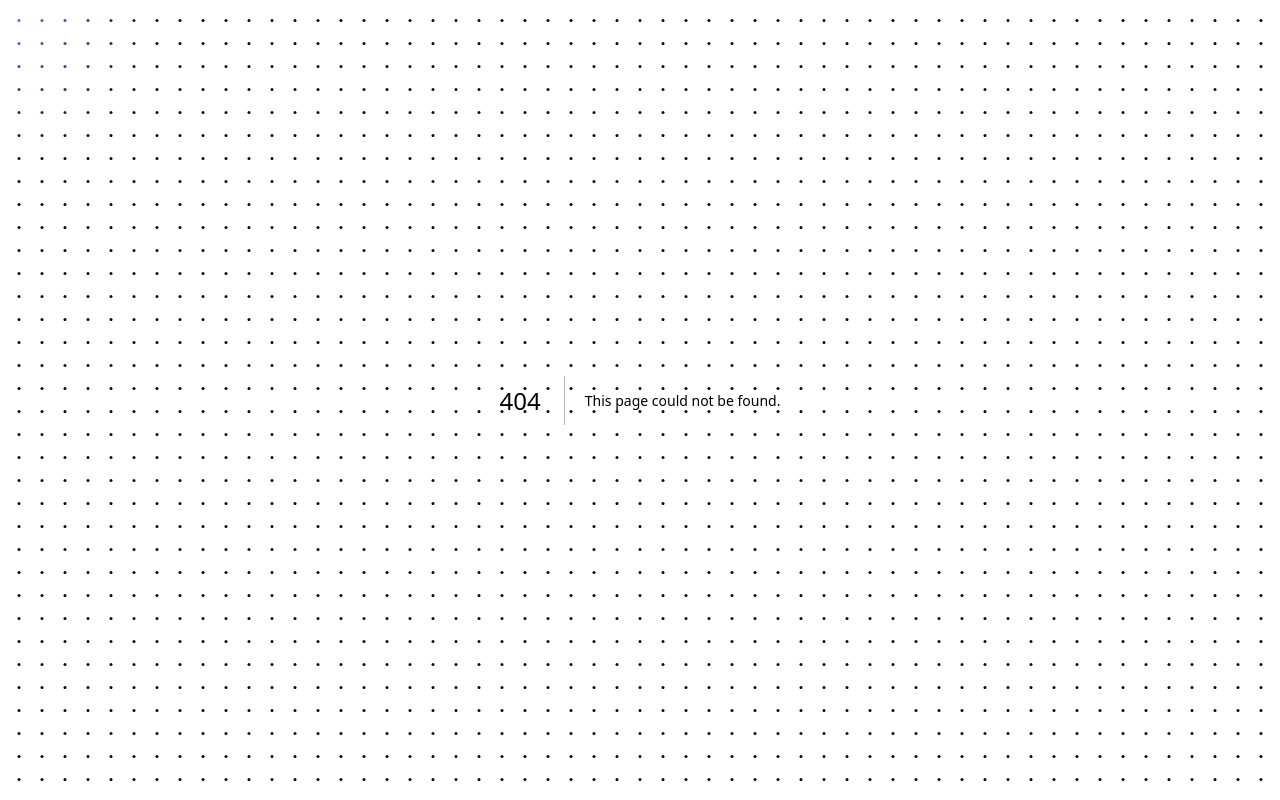
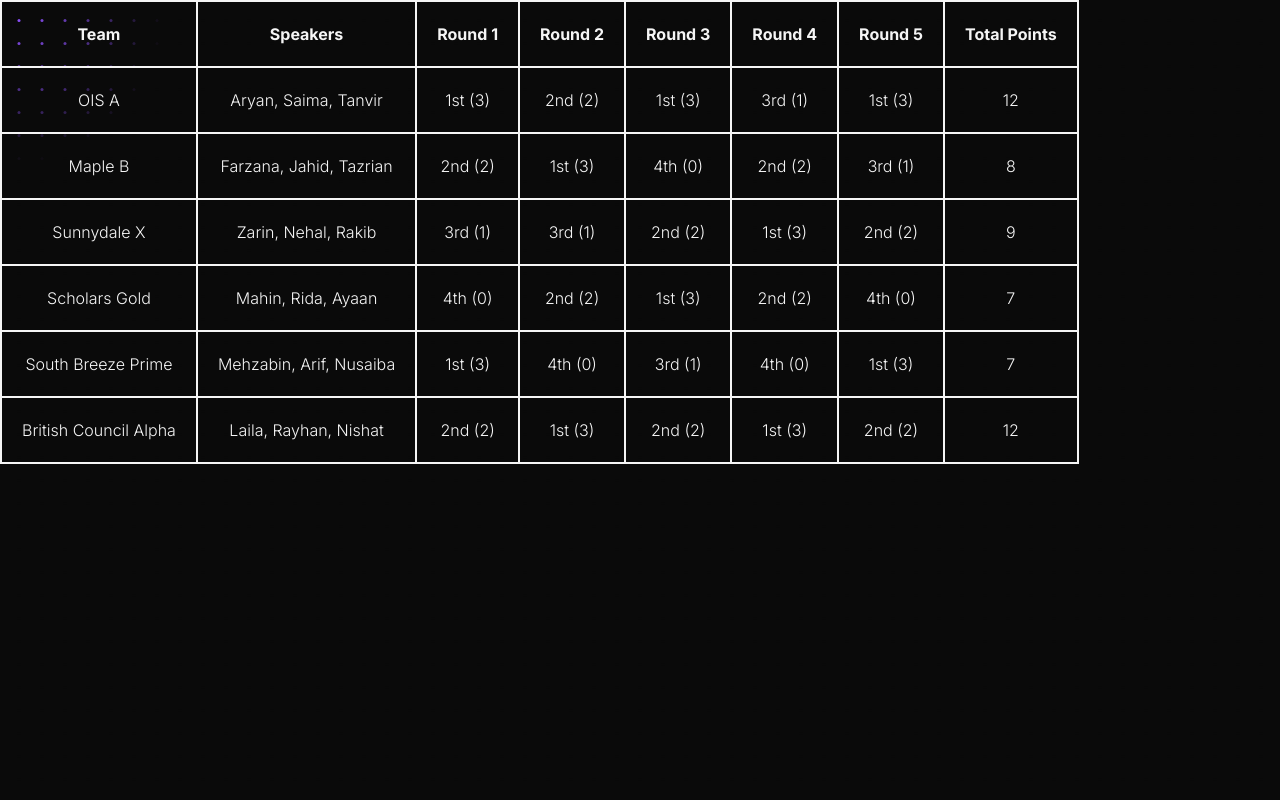
Before and after one commit to Ferdus615/TabMaster, a Next.js app: page /demo in a window 1280 px wide. Before the commit this address had no page. Built offline with nearby package versions, Linux system fonts and the light colour scheme.

Commit message:
demo team info tabel

```diff
--- /dev/null
+++ b/app/demo/page.jsx
@@ -0,0 +1,8 @@
+import TeamPage from "@/components/demoPage/TeamPage";
+import React from "react";
+
+const page = () => {
+  return <TeamPage />;
+};
+
+export default page;
--- a/app/globals.css
+++ b/app/globals.css
@@ -120,4 +120,16 @@ body {
   li {
     @apply text-lg italic font-light list-disc;
   }
+
+  table {
+    @apply border-2 text-center;
+  }
+
+  th {
+    @apply border-2 font-bold p-5;
+  }
+
+  td {
+    @apply border-2 font-light p-5;
+  }
 }
--- /dev/null
+++ b/components/demoPage/TeamPage.jsx
@@ -0,0 +1,82 @@
+import React from "react";
+
+const TeamPage = () => {
+  return (
+    <div>
+      <table>
+        <tr>
+          <th>Team</th>
+          <th>Speakers</th>
+          <th>Round 1</th>
+          <th>Round 2</th>
+          <th>Round 3</th>
+          <th>Round 4</th>
+          <th>Round 5</th>
+          <th>Total Points</th>
+        </tr>
+        <tr>
+          <td>OIS A</td>
+          <td>Aryan, Saima, Tanvir</td>
+          <td>1st (3)</td>
+          <td>2nd (2)</td>
+          <td>1st (3)</td>
+          <td>3rd (1)</td>
+          <td>1st (3)</td>
+          <td>12</td>
+        </tr>
+        <tr>
+          <td>Maple B</td>
+          <td>Farzana, Jahid, Tazrian</td>
+          <td>2nd (2)</td>
+          <td>1st (3)</td>
+          <td>4th (0)</td>
+          <td>2nd (2)</td>
+          <td>3rd (1)</td>
+          <td>8</td>
+        </tr>
+        <tr>
+          <td>Sunnydale X</td>
+          <td>Zarin, Nehal, Rakib</td>
+          <td>3rd (1)</td>
+          <td>3rd (1)</td>
+          <td>2nd (2)</td>
+          <td>1st (3)</td>
+          <td>2nd (2)</td>
+          <td>9</td>
+        </tr>
+        <tr>
+          <td>Scholars Gold</td>
+          <td>Mahin, Rida, Ayaan</td>
+          <td>4th (0)</td>
+          <td>2nd (2)</td>
+          <td>1st (3)</td>
+          <td>2nd (2)</td>
+          <td>4th (0)</td>
+          <td>7</td>
+        </tr>
+        <tr>
+          <td>South Breeze Prime</td>
+          <td>Mehzabin, Arif, Nusaiba</td>
+          <td>1st (3)</td>
+          <td>4th (0)</td>
+          <td>3rd (1)</td>
+          <td>4th (0)</td>
+          <td>1st (3)</td>
+          <td>7</td>
+        </tr>
+        <tr>
+          <td>British Council Alpha</td>
+          <td>Laila, Rayhan, Nishat</td>
+          <td>2nd (2)</td>
+          <td>1st (3)</td>
+          <td>2nd (2)</td>
+          <td>1st (3)</td>
+          <td>2nd (2)</td>
+          <td>12</td>
+        </tr>
+      </table>
+    </div>
+  );
+};
+
+export default TeamPage;
```
